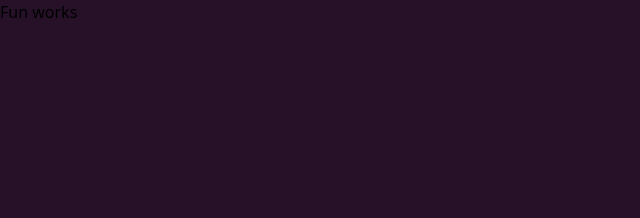
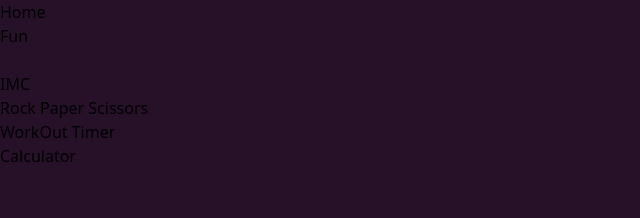
Before and after one commit to Togashiteam/portifolio, a Next.js app: page /fun in a window 1280 px wide. Shown: the top 218 px of the page, without its empty margins (0-640 px from the left). Built offline with nearby package versions, Linux system fonts and the light colour scheme; a web font is replaced by a local one.

Commit message:
Navegabilidade em fun,style e dev

```diff
--- a/src/app/fun/page.tsx
+++ b/src/app/fun/page.tsx
@@ -1,8 +1,31 @@
+import Link from "next/link";
 
 export default function Fun() {
   return (
     <>
-      <h1>Fun works</h1>
+      <Link href={"../"}>Home</Link>
+      <h1>Fun</h1>
+      <br />
+      <ul>
+        <li>
+          <Link href="fun/imc">IMC</Link>
+        </li>
+      </ul>
+      <ul>
+        <li>
+          <Link href="fun/rockPaperScissors">Rock Paper Scissors</Link>
+        </li>
+      </ul>
+      <ul>
+        <li>
+          <Link href="fun/workOutTimer">WorkOut Timer</Link>
+        </li>
+      </ul>
+      <ul>
+        <li>
+          <Link href="fun/calc">Calculator</Link>
+        </li>
+      </ul>
     </>
   );
 }
```
